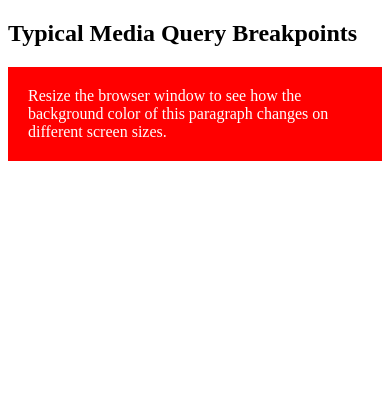
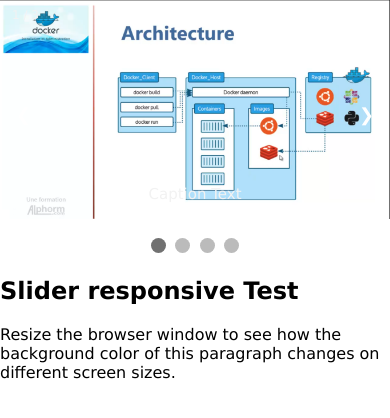
Before and after one commit to 4096autos/4096autos-responsive_design, a plain HTML site: page index.html in a window 390 px wide. Drawn offline with Linux system fonts and the light colour scheme.

Commit message:
Slider responsive

```diff
--- a/css/style.css
+++ b/css/styles.css
@@ -35,12 +35,107 @@
   }
 }
 
+/*-------------------------------------------------------*/
+/*-------------------------------------------------------*/
+/*----------SLIDER---------------------------------------*/
+/*-------------------------------------------------------*/
+/*-------------------------------------------------------*/
+* {box-sizing: border-box}
+body {font-family: Verdana, sans-serif; margin:0}
+.mySlides {display: none}
+img {vertical-align: middle;}
+
+/* Slideshow container */
+.slideshow-container {
+  max-width: 1000px;
+  position: relative;
+  margin: auto;
+}
+
+/* Next & previous buttons */
+.prev, .next {
+  cursor: pointer;
+  position: absolute;
+  top: 50%;
+  width: auto;
+  padding: 16px;
+  margin-top: -22px;
+  color: white;
+  font-weight: bold;
+  font-size: 18px;
+  transition: 0.6s ease;
+  border-radius: 0 3px 3px 0;
+  user-select: none;
+}
+
+/* Position the "next button" to the right */
+.next {
+  right: 0;
+  border-radius: 3px 0 0 3px;
+}
+
+/* On hover, add a black background color with a little bit see-through */
+.prev:hover, .next:hover {
+  background-color: rgba(0,0,0,0.8);
+}
+
+/* Caption text */
+.text {
+  color: #f2f2f2;
+  font-size: 15px;
+  padding: 8px 12px;
+  position: absolute;
+  bottom: 8px;
+  width: 100%;
+  text-align: center;
+}
+
+/* Number text (1/3 etc) */
+.numbertext {
+  color: #f2f2f2;
+  font-size: 12px;
+  padding: 8px 12px;
+  position: absolute;
+  top: 0;
+}
+
+/* The dots/bullets/indicators */
+.dot {
+  cursor: pointer;
+  height: 15px;
+  width: 15px;
+  margin: 0 2px;
+  background-color: #bbb;
+  border-radius: 50%;
+  display: inline-block;
+  transition: background-color 0.6s ease;
+}
+
+.active, .dot:hover {
+  background-color: #717171;
+}
+
+/* Fading animation */
+.fade {
+  animation-name: fade;
+  animation-duration: 1.5s;
+}
+
+@keyframes fade {
+  from {opacity: .4}
+  to {opacity: 1}
+}
+
 
 /*-------------------------------------------------------*/
 /*-------------------------------------------------------*/
 /*-------------------------------------------------------*/
 /*-------------------------------------------------------*/
 
+/* On smaller screens, decrease text size */
+@media only screen and (max-width: 300px) {
+  .prev, .next,.text {font-size: 11px}
+}
 
 
 /* Extra small devices (phones, 600px and down) */
--- a/index.html
+++ b/index.html
@@ -1,42 +1,54 @@
 <!DOCTYPE html>
 <html>
-<head>
-<meta name="viewport" content="width=device-width, initial-scale=1.0">
-<style>
-.example {
-  padding: 20px;
-  color: white;
-}
-/* Extra small devices (phones, 600px and down) */
-@media only screen and (max-width: 600px) {
-  .example {background: red;}
-}
+    <head>
+        <meta name="viewport" content="width=device-width, initial-scale=1.0">
+        <link rel="stylesheet" href="css/styles.css">
+    </head>
+    <body>
+        <div class="slideshow-container">
 
-/* Small devices (portrait tablets and large phones, 600px and up) */
-@media only screen and (min-width: 600px) {
-  .example {background: green;}
-}
+            <div class="mySlides fade">
+              <div class="numbertext">1 / 3</div>
+              <img src="images/1.png" style="width:100%">
+              <div class="text">Caption Text</div>
+            </div>
 
-/* Medium devices (landscape tablets, 768px and up) */
-@media only screen and (min-width: 768px) {
-  .example {background: blue;}
-}
+            <div class="mySlides fade">
+              <div class="numbertext">2 / 3</div>
+              <img src="images/2.png" style="width:100%">
+              <div class="text">Caption Two</div>
+            </div>
 
-/* Large devices (laptops/desktops, 992px and up) */
-@media only screen and (min-width: 992px) {
-  .example {background: orange;}
-}
+            <div class="mySlides fade">
+              <div class="numbertext">3 / 3</div>
+              <img src="images/3.png" style="width:100%">
+              <div class="text">Caption Three</div>
+            </div>
 
-/* Extra large devices (large laptops and desktops, 1200px and up) */
-@media only screen and (min-width: 1200px) {
-  .example {background: pink;}
-}
-</style>
-</head>
-<body>
+            <div class="mySlides fade">
+              <div class="numbertext">3 / 3</div>
+              <img src="images/4.png" style="width:100%">
+              <div class="text">Caption Three</div>
+            </div>
 
-<h2>Typical Media Query Breakpoints</h2>
-<p class="example">Resize the browser window to see how the background color of this paragraph changes on different screen sizes.</p>
+            <a class="prev" onclick="plusSlides(-1)">❮</a>
+            <a class="next" onclick="plusSlides(1)">❯</a>
 
-</body>
+          </div>
+          <br>
+
+          <div style="text-align:center">
+            <span class="dot" onclick="currentSlide(1)"></span>
+            <span class="dot" onclick="currentSlide(2)"></span>
+            <span class="dot" onclick="currentSlide(3)"></span>
+            <span class="dot" onclick="currentSlide(4)"></span>
+          </div>
+
+        <div>
+            </div> <h2>Slider responsive Test</h2>
+            <p class="example">Resize the browser window to see how the background color of this paragraph changes on different screen sizes.</p>
+        </div>
+
+        <script src="js/scripts.js"></script>
+  </body>
 </html>
--- /dev/null
+++ b/js/scripts.js
@@ -0,0 +1,26 @@
+let slideIndex = 1;
+showSlides(slideIndex);
+
+function plusSlides(n) {
+    showSlides(slideIndex += n);
+}
+
+function currentSlide(n) {
+    showSlides(slideIndex = n);
+}
+
+function showSlides(n) {
+    let i;
+    let slides = document.getElementsByClassName("mySlides");
+    let dots = document.getElementsByClassName("dot");
+    if (n > slides.length) {slideIndex = 1}
+    if (n < 1) {slideIndex = slides.length}
+    for (i = 0; i < slides.length; i++) {
+        slides[i].style.display = "none";
+    }
+    for (i = 0; i < dots.length; i++) {
+        dots[i].className = dots[i].className.replace(" active", "");
+    }
+    slides[slideIndex-1].style.display = "block";
+    dots[slideIndex-1].className += " active";
+}
```
Also changed, not shown: images/1.png (added), images/2.png (added), images/3.png (added), images/4.png (added).
